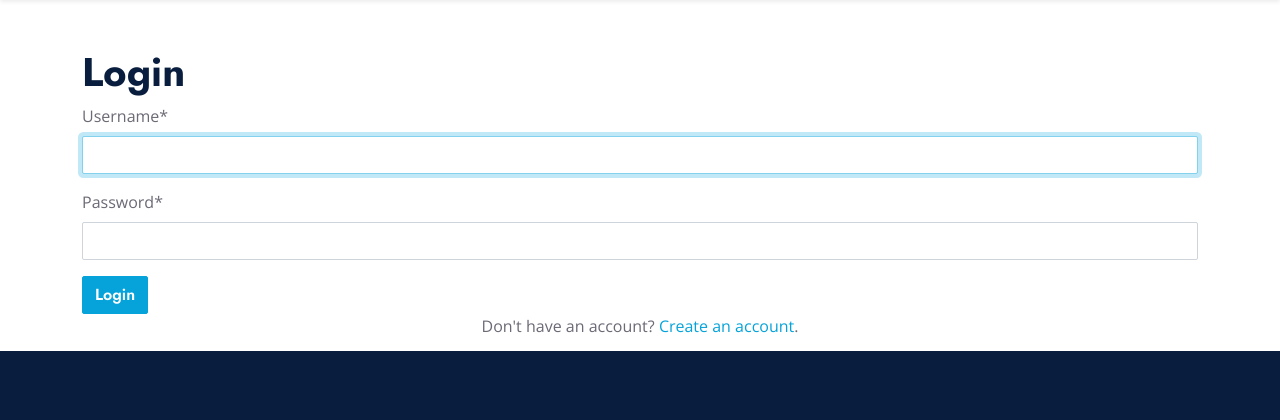
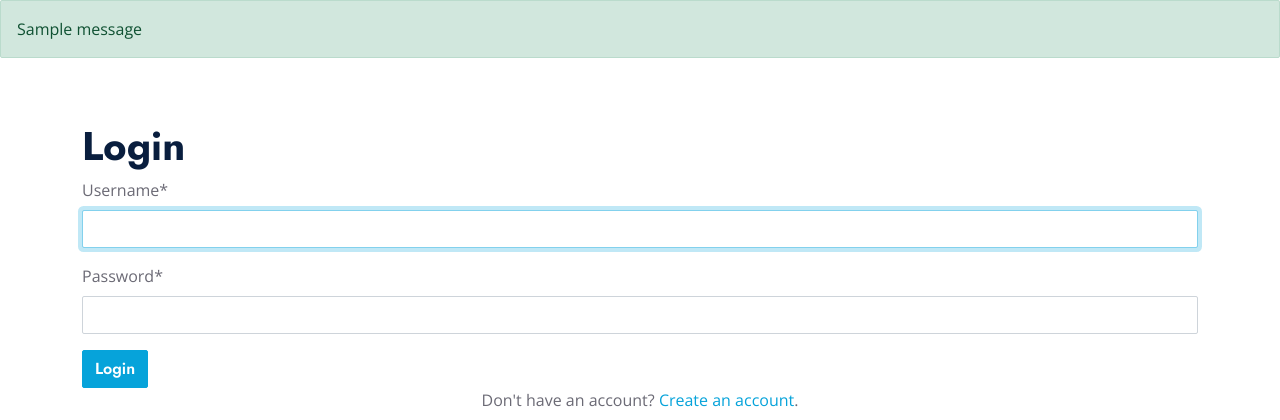
Before and after one commit to devendrabobde/tredmark, a Django app: page /login in a window 1280 px wide. Shown: the part 137-557 px from the top of the page. Run offline with Django 5.2, Linux system fonts and the light colour scheme; tables that the repository leaves empty hold one stand-in row (values such as "Sample post"); one stand-in notice (Sample message) is shown; some libraries are stand-ins or nearby versions.

Commit message:
Integrating sign up, login and logout feature for normal user

```diff
--- a/tredmark_app/templates/index.html
+++ b/tredmark_app/templates/index.html
@@ -6,6 +6,12 @@
 <body>
 
     {% include "header.html" %}
+
+    {% if messages %}
+        {% for message in messages %}
+            <div class="alert alert-{{ message.tags }}">{{ message }}</div>
+        {% endfor %}
+    {% endif %}
 
     <!-- Carousel Start -->
     <div class="container-fluid p-0">
--- a/tredmark_app/templates/login.html
+++ b/tredmark_app/templates/login.html
@@ -8,6 +8,12 @@
     {% include "header.html" %}
 
     {% block content %}
+
+    {% if messages %}
+        {% for message in messages %}
+            <div class="alert alert-{{ message.tags }}">{{ message }}</div>
+        {% endfor %}
+    {% endif %}
 
     {% load crispy_forms_tags %}
 
--- a/tredmark_app/templates/register.html
+++ b/tredmark_app/templates/register.html
@@ -8,6 +8,12 @@
     {% include "header.html" %}
 
     {% block content %}
+
+    {% if messages %}
+        {% for message in messages %}
+            <div class="alert alert-{{ message.tags }}">{{ message }}</div>
+        {% endfor %}
+    {% endif %}
 
     {% load crispy_forms_tags %}
 
```
